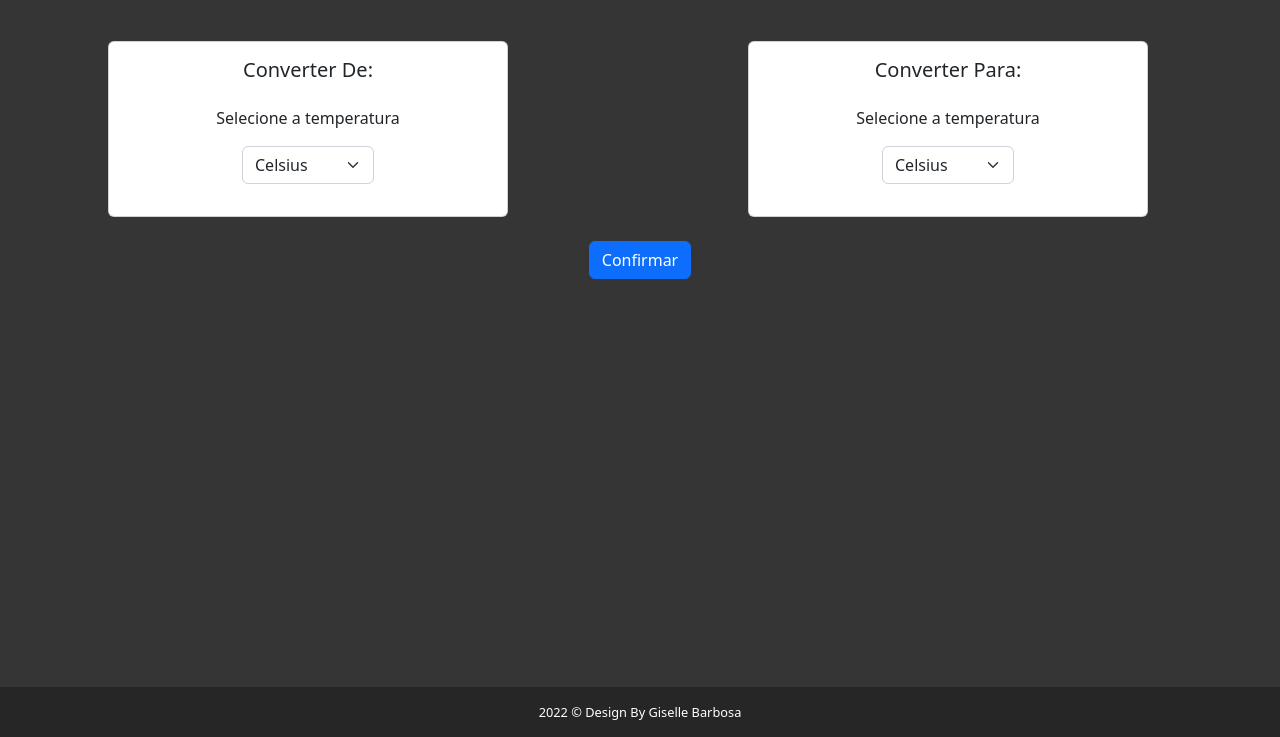
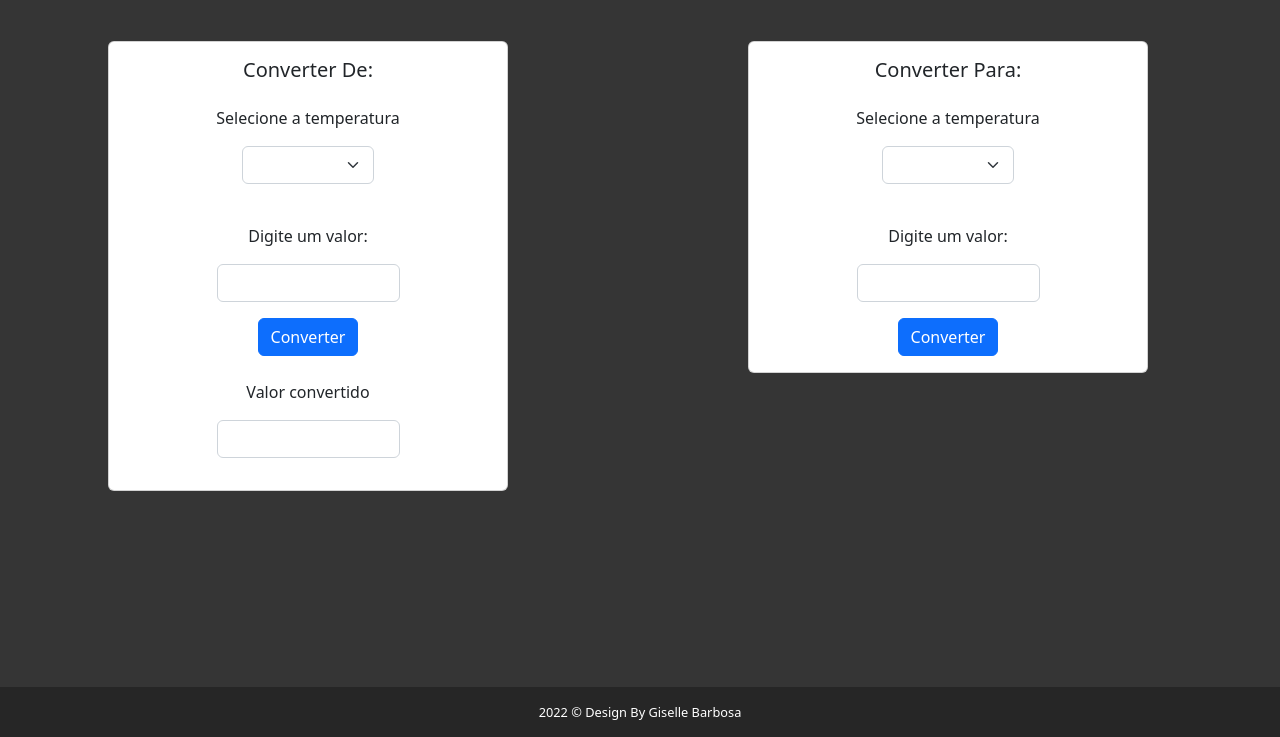
Before and after one commit to GiselleBarbosa/conversor-temperaturas-JS, a website: page index.html in a window 1280 px wide. Shown: the part 63-800 px from the top of the page. Drawn offline with nearby package versions, Linux system fonts and the light colour scheme.

Commit message:
refac: starting function correction

```diff
--- a/index.html
+++ b/index.html
@@ -13,7 +13,7 @@
     <!-- Navbar start! -->
     <nav class="navbar bg-dark">
       <div class="container-fluid">
-        <a class="navbar-brand text-light" href="#">
+        <a class="navbar-brand text-light" href="index.html">
           <i class="bi bi-calculator me-3"></i>
           Conversor de Temperaturas</a>
       </div>
@@ -32,12 +32,37 @@
             <div class="d-flex justify-content-center">
 
               <select class="form-select mb-3" id="converterDe">
+                <option value="0"></option>
                 <option value="1">Celsius</option>
                 <option value="2">Kelvin</option>
                 <option value="3">Fahrenheit</option>
               </select>
             </div>
+
+            <!-- Input -->
+            <div class="d-flex flex-column align-items-center mt-4">
+              <label>Digite um valor: </label>
+              <input type="text" class="form-control mb-3 mt-3 w-50" id="input1">
+            </div>
+            <!-- Input -->
+
+
+            <!-- Button converter -->
+            <div class="d-flex justify-content-center">
+              <button class="btn btn-primary" onclick="converteValores()">Converter</button>
+            </div>
+            <!-- Button end-->
+
+             <!--  Resultado -->
+             <div class="d-flex flex-column align-items-center mt-4">
+              <label><span>
+                Valor convertido</span></label>
+              <input type="text" class="form-control mb-3 mt-3 w-50" id="resultadoConversao1">
+            </div>
+            <!--  -->
+
           </div>
+
         </div>
       </div>
       <!-- First card end -->
@@ -53,23 +78,31 @@
             <div class="d-flex justify-content-center">
 
               <select class="form-select mb-3" id="converterPara">
+                <option value="0"></option>
                 <option value="1">Celsius</option>
                 <option value="2">Kelvin</option>
                 <option value="3">Fahrenheit</option>
               </select>
             </div>
+
+            <!-- Input -->
+            <div class="d-flex flex-column align-items-center mt-4">
+              <label>Digite um valor: </label>
+              <input type="text" class="form-control mb-3 mt-3 w-50"  id="input2">
+            </div>
+
+            <!-- Input -->
+
+            <!-- Button converter -->
+            <div class="d-flex justify-content-center">
+              <button class="btn btn-primary" onclick="converter(input2)">Converter</button>
+            </div>
+            <!-- Button end-->
           </div>
         </div>
       </div>
       <!-- Second card end -->
     </main>
-
-    <!-- Button start -->
-    <div class="d-flex justify-content-center">
-      <button class="btn btn-primary" onclick="selectTemps()">Confirmar</button>
-    </div>
-    <!-- Button end-->
-
 
     <!-- footer start -->
     <div class="footer">
--- a/js/script.js
+++ b/js/script.js
@@ -1,27 +1,45 @@
-//recebe todo o select1
+// função para capturar tipo de medida 1
 select1 = document.getElementById('converterDe');
 
-// observa as mudanças dos selects e armazena o texto em uma variavel global
 select1.addEventListener('change',
   function () {
     option = this.selectedOptions[0];
-    texto1 = option.textContent;
-    return texto1;
+    tipoMedida1 = option.textContent;
+    console.log("capturado tipo medida => ", tipoMedida1);
+    return tipoMedida1;
   });
-//recebe todo o select 2
+
+// função para pegar o tipo de medida 2
 select2 = document.getElementById('converterPara');
-
-// observa as mudanças dos selects e armazena o texto em uma variavel global
 select2.addEventListener('change',
   function () {
     option = this.selectedOptions[0];
-    texto2 = option.textContent;
-    return texto2;
+    tipoMedida2 = option.textContent;
+    return tipoMedida2;
   });
 
-// recebe as 2 variaveis e as armazena em 2 novas variaveis
-function selectTemps(texto1, text2) {
-  var temperatura1 = this.texto1;
-  var temperatura2 = this.texto2;
-  return console.log("temp 1 => ", temperatura1, "temp 2 => ", temperatura2);
+// Função para pegar o valor do input 1
+valorInput1 = document.getElementById('input1');
+
+
+// função para realizar o calculo
+function converteValores() {
+  var tipoMedida1 = this.tipoMedida1;
+  var valorInput1 = this.valorInput1.value;
+
+  console.log("input => ", valorInput1);
+  console.log("medida => ", tipoMedida1);
+
+  if (tipoMedida1 === 'Celsius') {
+    resultado = (valorInput1 * 9 / 5) + 32;
+    console.log('resultado dentro do if', resultado);
+    return mostraResultado();
+  }
+  else console.log("Deu erro :(");
 }
+
+function mostraResultado() {
+  resultado = this.resultado;
+  var resultado = document.getElementById('resultadoConversao1').innerHTML;
+  console.log("resul na funcao mostraResult", resultado);
+}
--- a/styles/style.css
+++ b/styles/style.css
@@ -12,12 +12,12 @@ body {
 .footer {
 	position: absolute;
 	bottom: 0;
-  font-size: 0.8rem;
+	font-size: 0.8rem;
 	background-color: #262626;
 	color: #fff;
 	width: 100%;
 	height: 50px;
 	text-align: center;
-  justify-content: center;
+	justify-content: center;
 	line-height: 50px;
 }
```
